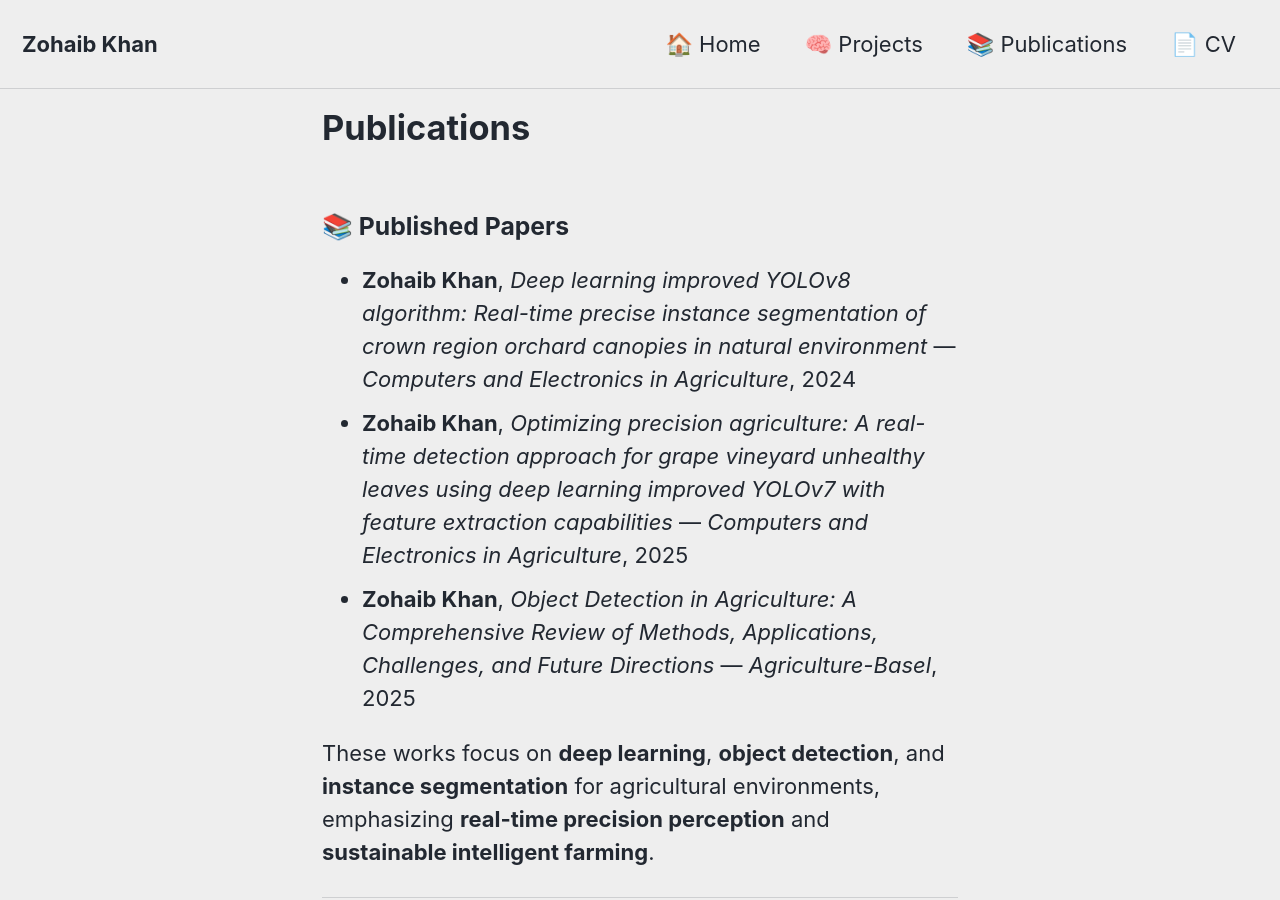
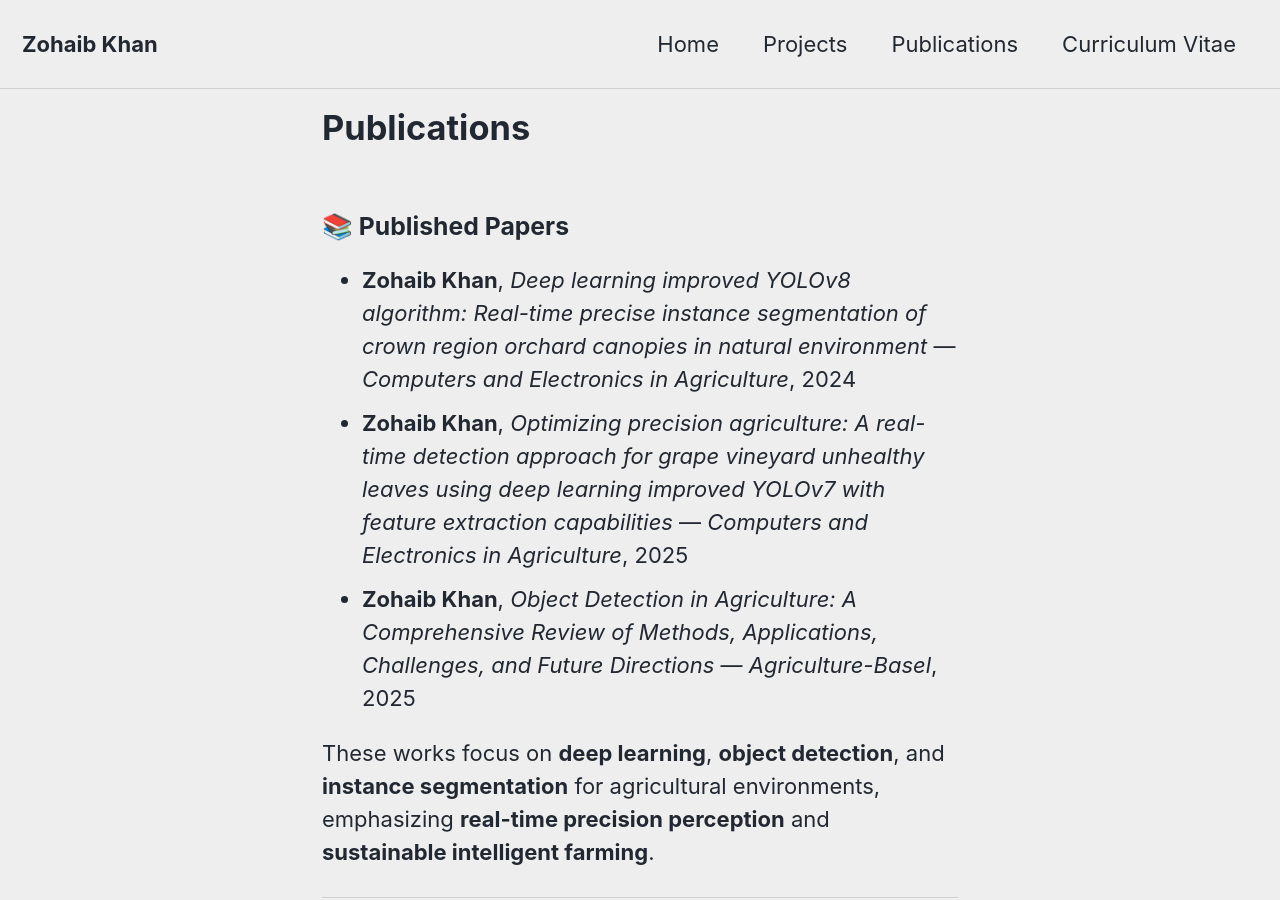
Before and after one commit to zai1318/zai1318.github.io, a Jekyll site: the page built from publications.md, in a window 1280 px wide and 900 px high. Built offline with Jekyll 4.4.1, drawn with Linux system fonts in a browser that asks for light colours; cached includes are drawn as plain includes.

Commit message:
Fix navigation links and permalinks

```diff
--- a/_data/navigation.yml
+++ b/_data/navigation.yml
@@ -1,9 +1,13 @@
+# main navigation links for Zohaib Khan’s academic website
 main:
-  - title: "🏠 Home"
+  - title: "Home"
     url: /
-  - title: "🧠 Projects"
+
+  - title: "Projects"
     url: /projects/
-  - title: "📚 Publications"
+
+  - title: "Publications"
     url: /publications/
-  - title: "📄 CV"
+
+  - title: "Curriculum Vitae"
     url: /cv/
```
